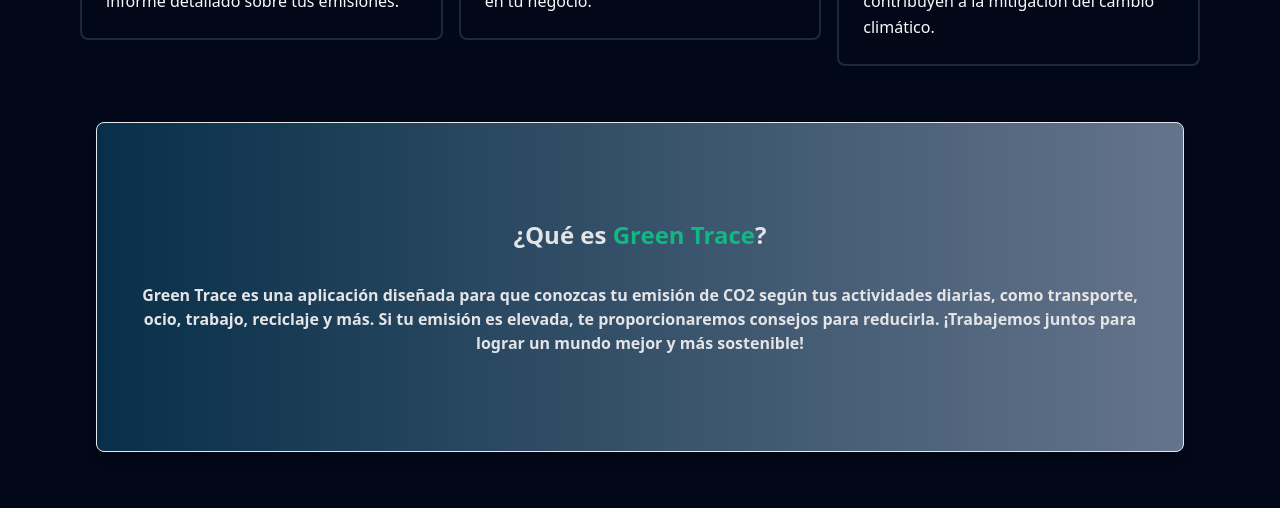
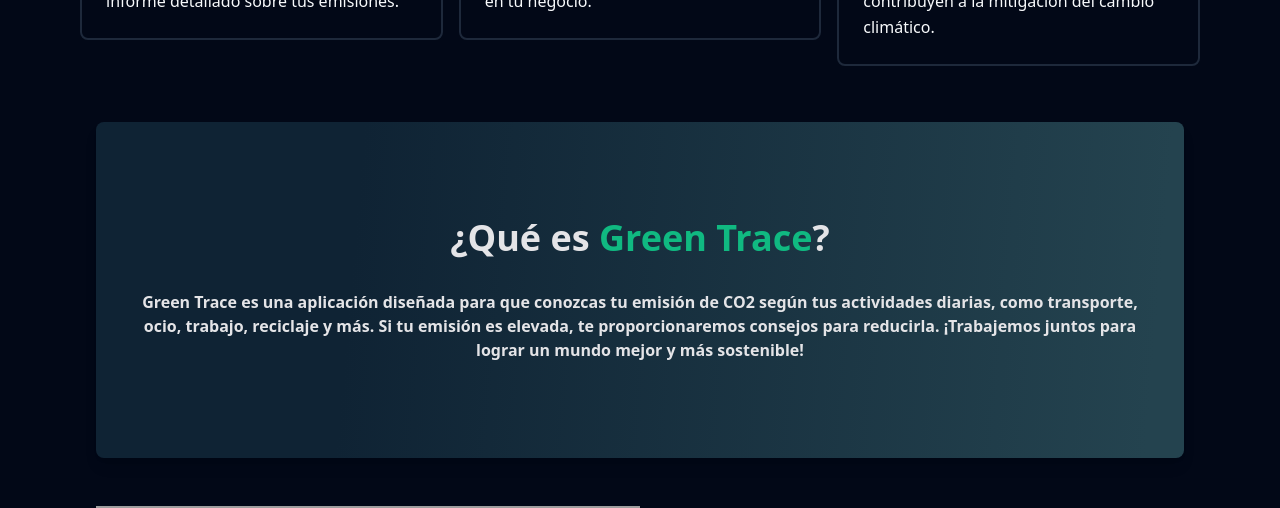
Before and after one commit to No-Country/c15-04-m-node-react, a React (Vite) app in the folder front/: page / in a window 1280 px wide. Shown: the part 1160-1668 px from the top of the page. Built offline with nearby package versions, Linux system fonts and the light colour scheme; no server answers; grey boxes are pictures that could not be loaded.

Commit message:
Refactor landing page styles and update home page layout

```diff
--- a/front/src/components/Landing/Presentation.tsx
+++ b/front/src/components/Landing/Presentation.tsx
@@ -1,8 +1,13 @@
 const Presentation = () => {
 	return (
 		<div className="mt-4">
-			<div className="bg-gradient-to-r from-sky-950 bg-slate-500 shadow-lg rounded-lg flex flex-col border border-gray-200 text-center w-full md:py-20 md:px-10 px-5 py-5">
-				<h1 className="text-2xl text-zinc-200 font-bold mb-4 py-4 ">
+			<div
+				className="shadow-lg rounded-lg flex flex-col text-center w-full md:py-20 md:px-10 px-5 py-5"
+				style={{
+					background: "linear-gradient(275deg, #24434F 3.48%, #0F2334 75.96%)",
+				}}
+			>
+				<h1 className="text-4xl text-zinc-200 font-bold mb-4 py-4 ">
 					¿Qué es <span className="text-emerald-500">Green Trace</span>?
 				</h1>
 				<p className="text-md text-zinc-200 font-semibold pb-4">
--- a/front/src/pages/Home.tsx
+++ b/front/src/pages/Home.tsx
@@ -7,7 +7,7 @@
 
 function Home(): JSX.Element {
 	return (
-		<main className="mt-20">
+		<main className="pt-20">
 			<HeroBannerSection />
 			<div className="pt-20 container max-w-6xl">
 				<FeaturedServicesSection />
```
